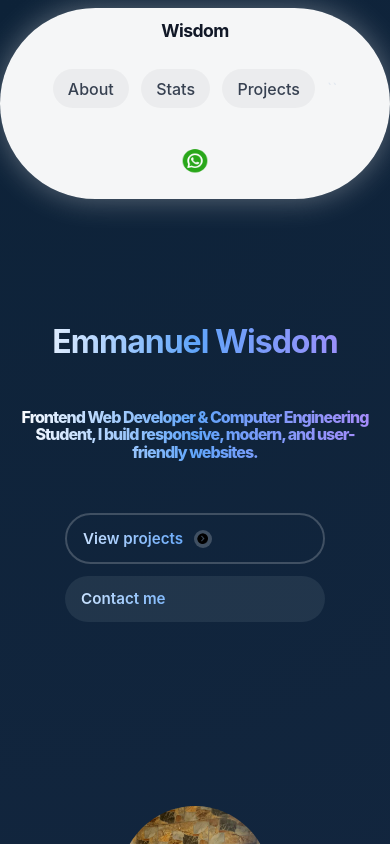
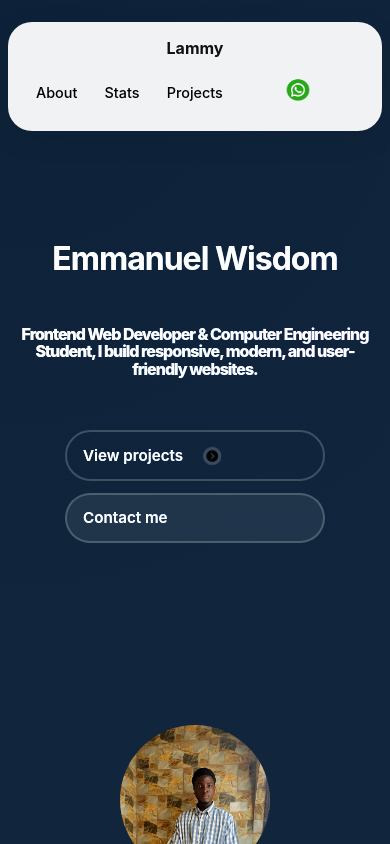
Before and after one commit to Lam-lamshi/Personal-Portfolio, a React (Vite) app in the folder portfolio/: page / in a window 390 px wide. Shown: the top 844 px of the page. Built offline with nearby package versions, Linux system fonts and the light colour scheme.

Commit message:
thisbis a mobile change

```diff
--- a/portfolio/index.html
+++ b/portfolio/index.html
@@ -2,6 +2,7 @@
 <html lang="en">
   <head>
     <meta charset="UTF-8" />
+    <meta name="viewport" content="width=device-width, initial-scale=1.0">
     <link rel="icon" type="image/svg+xml" href="/logo.png" />
     <link
   rel="stylesheet"
--- a/portfolio/src/assets/Components/Colaboration.jsx
+++ b/portfolio/src/assets/Components/Colaboration.jsx
@@ -51,7 +51,7 @@ export default function Collaboration() {
               <img src="./support.png" alt="Phone Icon" />
               <div>
                 <strong>Phone</strong>
-                <span>+234 902 561 8500</span>
+                <span>+234 707 659 2988</span>
                 <span>Mon–Fri 9AM–6PM WAT</span>
               </div>
             </div>
--- a/portfolio/src/assets/Components/Hero.css
+++ b/portfolio/src/assets/Components/Hero.css
@@ -27,7 +27,6 @@
   line-height: 1.1;
   background: linear-gradient(90deg, #ffffff, #60a5fa, #a78bfa);
   -webkit-background-clip: text;
-  -webkit-text-fill-color: transparent;
   margin-bottom: 10px;
 }
 
@@ -73,6 +72,26 @@
     background: rgba(255, 255, 255, 0.2);
     padding: 0.2rem;
 }
+@keyframes pulseArrow {
+    0%,
+    100% {
+        transform: translateX(0) scale(1);
+        opacity: 1;
+    }
+
+    50% {
+        transform: translateX(4px) scale(1.1);
+        opacity: 0.7;
+    }
+}
+
+.hero-button-icon {
+    width: 18px;
+    height: 18px;
+    margin-left: 8px;
+
+    animation: pulseArrow 2s ease-in-out infinite;
+}
 
 .hero-button-primary {
     background: transparent;
@@ -82,19 +101,22 @@
 
 .hero-button-primary:hover {
     background: transparent;
-    color: #60a5fa;
-    border-color: rgba(255, 255, 255, 0.4);
-    transform: translateY(-2px);
+    color: white;
+    border-color: rgba(255, 255, 255, 0.836);
+    transform: translateY(-10px);
 }
 
 .hero-button-secondary {
     background: rgba(228, 244, 252, 0.08);
     color: white;
+    border: 2px solid rgba(255, 255, 255, 0.2);
 }
 
 .hero-button-secondary:hover {
-    background: rgba(15, 23, 42, 0.16);
-    transform: translateY(-2px);
+    background: rgba(155, 155, 156, 0.16);
+    transform: translateY(-10px);
+     border-color: rgba(255, 255, 255, 0.836);
+
 }
 
 @media (min-width: 900px) {
--- a/portfolio/src/assets/Components/Hero.jsx
+++ b/portfolio/src/assets/Components/Hero.jsx
@@ -16,7 +16,7 @@ export default function Hero(){
                 <div className="hero-buttons">
                     <button className="hero-button hero-button-primary" onClick={() => { window.location.href = "#projects"; }}>
                         View projects
-                        <img src={user.nextimageUrl} alt="Next" className="hero-button-icon"/>
+                        <img src={user.nextimageUrl} alt="Next" className="hero-button-icon" />
                     </button>
                     <button className="hero-button hero-button-secondary" onClick={() => { window.location.href = "#contact"; }}>
                         Contact me
--- a/portfolio/src/assets/Components/Navbar.css
+++ b/portfolio/src/assets/Components/Navbar.css
@@ -1,143 +1,176 @@
+*,
+*::before,
+*::after {
+    box-sizing: border-box;
+}
+
+html,
+body {
+    width: 100%;
+    overflow-x:hidden;
+    margin: 0;
+    padding: 0;
+}
+
 .navbar-wrapper {
   position: sticky;
-  top: 0;
+  top: 15px;
   z-index: 20;
   display: flex;
   justify-content: center;
-  padding: 1rem 0;
-  background: transparent;
+  padding: 0 1rem;
 }
 
 .navbar-container {
+  width: 100%;
+  max-width: 1150px;
   display: flex;
   align-items: center;
-  justify-content: center;
-  gap: 1rem;
-  padding: 0.85rem 1.5rem;
-  border-radius: 9999px;
-  background: rgba(255, 255, 255, 0.96);
+  justify-content: space-between;
+  padding: .8rem 1.3rem;
+  border-radius: 999px;
+  background: rgba(255,255,255,.94);
   backdrop-filter: blur(30px);
-  box-shadow:  0 0 30px rgba(237, 237, 237, 0.37);
-  margin: 0 auto;
-  width: auto;
-  max-width: calc(100% - 2rem);
+  box-shadow: 0 8px 30px rgba(0,0,0,.08);
 }
 
 .navbar-logo {
-  font-size: 1.1rem;
+  text-decoration: none;
+  color: #111;
+  font-size: 1.2rem;
   font-weight: 700;
-  letter-spacing: -0.03em;
-  text-decoration: none;
-  color: #111827;
-  flex: 0 0 auto;
+  white-space: nowrap;
+  cursor: not-allowed;
 }
 
 .navbar-links {
   display: flex;
-  flex-wrap: nowrap;
   align-items: center;
-  justify-content: center;
-  gap: 0.75rem;
-  white-space: nowrap;
-  min-width: 0;
+  gap: .5rem;
+
 }
 
 .navbar-links a {
-  color: #374151;
   text-decoration: none;
+  color: #444;
   font-weight: 500;
-  padding: 0.55rem 0.85rem;
-  border-radius: 9999px;
-  background: rgba(15, 23, 42, 0.04);
-  transition: background 0.2s ease, color 0.2s ease;
+  padding: .65rem 1rem;
+  border-radius: 999px;
+  transition: .25s;
+    color: black;
+  font-weight: 500;
+}
+
+.navbar-links a:hover {
+  background: #434cec;
+}
+
+.navbar-contact-link {
+  display: flex;
+  align-items: center;
+  gap: .5rem;
+
+}
+
+.navbar-contact-image {
+  width: 22px;
+  height: 22px;
 }
 
 .navbar-cta {
-  padding: 0.75rem 1.4rem;
-  background: #2563eb;
-  color: #ffffff;
-  border-radius: 9999px;
+  padding: .8rem 1.4rem;
+  border-radius: 999px;
   text-decoration: none;
+  background: transparent;
+  color: white;
   font-weight: 600;
-  display: inline-flex;
-  align-items: center;
-  justify-content: center;
-  flex: 0 0 auto;
-  transition: transform 0.2s ease, background 0.2s ease;
-}
-
-.navbar-links a:hover {
-  color: #0f172a;
-  background: rgba(15, 23, 42, 0.08);
-  transform: translateY(-1px);
-}
-
-.navbar-contact-link {
-  display: inline-flex;
-  align-items: center;
-  gap: 0.5rem;
-}
-
-.navbar-contact-image {
-  width: 24px;
-  height: 24px;
-  object-fit: contain;
-}
-
-.navbar-cta {
-  padding: 0.75rem 1.4rem;
-  background: transparent;
-  color: #ffffff;
-  border-radius: 200px;
-  text-decoration: none;
-  font-weight: 500;
-  transition: transform 0.2s ease, background 0.2s ease;
+  transition: .3s;
 }
 
 .navbar-cta:hover {
-  background:transparent;
-  transform: translateY(-1px);
+  transform: translateY(-2px);
+  background: #1d4ed8;
 }
 
-@media (max-width: 520px) {
-  .navbar-wrapper {
-    padding: 0.5rem 0;
+
+@media (max-width:768px){
+
+    .navbar-container{
+
+        padding:.7rem 1rem;
     }
 
-  .navbar-container {
-    width: 100%;
-    max-width: 100%;
-    flex-wrap: wrap;
-    padding: 0.75rem 1rem;
-    justify-content: center;
+    .navbar-logo{
+
+        font-size:1rem;
     }
 
-  .navbar-logo {
-    width: 100%;
-    text-align: center;
-    order: 1;
+    .navbar-links{
+
+        gap:.2rem;
     }
 
-  .navbar-links {
-    width: 100%;
-    flex: 1 1 100%;
-    order: 2;
-    margin: 0.75rem 0;
-    gap: 0.75rem;
-    justify-content: center;
-    flex-wrap: wrap;
+    .navbar-links a{
+
+        padding:.55rem .75rem;
+        font-size:.9rem;
     }
 
-  .navbar-links a {
-    padding: 0.6rem 0.95rem;
+    .navbar-cta{
+
+        padding:.7rem 1rem;
+        font-size:.9rem;
     }
 
-  .navbar-cta {
-    width: 100%;
-    flex: 1 1 100%;
-    display: inline-flex;
-    justify-content: center;
-    padding: 0.85rem 1.2rem;
-    order: 3;
 }
+
+
+@media (max-width:480px){
+
+    .navbar-wrapper{
+
+        top:14px;
+        padding:0.5rem;
     }
+
+    .navbar-container{
+
+        flex-direction:column;
+        gap:.8rem;
+        padding:1rem;
+        border-radius:24px;
+    }
+
+    .navbar-logo{
+
+        width:100%;
+        text-align:center;
+    }
+
+    .navbar-links{
+
+        width:100%;
+        overflow-x:auto;
+        justify-content:flex-start;
+        scrollbar-width:none;
+        padding-bottom:2px;
+    }
+
+    .navbar-links::-webkit-scrollbar{
+
+        display:none;
+    }
+
+    .navbar-links a{
+
+        flex:0 0 auto;
+        white-space:nowrap;
+    }
+
+    .navbar-cta{
+
+        width:35%;
+        text-align:center;
+    }
+
+}
--- a/portfolio/src/assets/Components/Navbar.jsx
+++ b/portfolio/src/assets/Components/Navbar.jsx
@@ -5,22 +5,23 @@ export default function Navbar() {
     <header className="navbar-wrapper" id="home">
       <div className="navbar-container">
         <a className="navbar-logo" href="#home">
-          Wisdom
+          Lammy
         </a>
 
         <nav className="navbar-links">
           <a href="#about">About</a>
           <a href="#stats">Stats</a>
-          <a href="#projects">Projects</a>``
-        </nav>
-
-        <a className="navbar-cta" href="https://wa.me/2349085306102" target="_blank" rel="noopener noreferrer">
+          <a href="#projects">Projects</a>
+          <a className="navbar-cta" href="https://wa.me/2349085306102" target="_blank" rel="noopener noreferrer">
              <img
               className="navbar-contact-image fas fa-bounce"
               src="./contact.png"
               alt="Contact"
             />
         </a>
+        </nav>
+
+
       </div>
     </header>
   )
```
Lines whose indentation alone changed are shown as unchanged.
